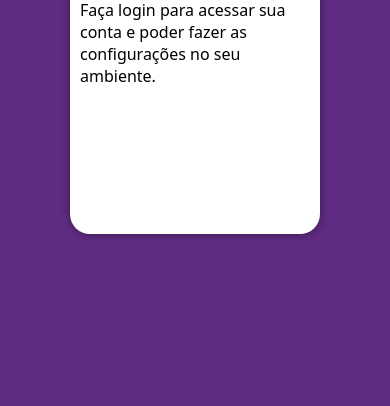
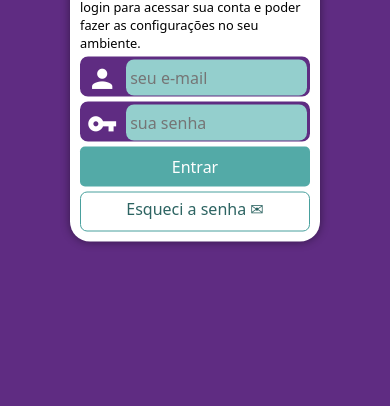
Before and after one commit to RodrigoAndreatta/projeto-login, a plain HTML site: page index.html in a window 390 px wide. Shown: the part 438-844 px from the top of the page. Drawn offline with Linux system fonts and the light colour scheme.

Commit message:
Tela de login mobile first completa
Inicei e terminei a tela de login apenas do celular nesse commit. O próximo push será das outras media queries

```diff
--- a/estilos/style.css
+++ b/estilos/style.css
@@ -4,6 +4,7 @@
     Paleta de cores
     Verde: #49a09d
     Lilás: #5f2c82
+    Do site:#94CFCD
 */
 
 * {
@@ -25,6 +26,10 @@ main {
     width: 100vw;
 }
 
+form {
+    display: block;
+}
+
 section#login {
     position: absolute;
     top: 50%;
@@ -34,7 +39,7 @@ section#login {
 
     background-color: white;
     width: 250px;
-    height: 500px;
+    height: 515px;
     border-radius: 20px;
     box-shadow: 0px 0px 10px rgba(0, 0, 0, 0.450);
 }
@@ -50,5 +55,82 @@ section#login div#imagem {
 section#login div#formulario {
     display: block;
     padding: 10px;
+}
 
+div#formulario h1 {
+    text-align: center;
+    margin-bottom: 10px;
 }
+
+div#formulario p {
+    font-size: 0.8em;
+    text-align: start;
+}
+
+form > div.campo {
+    background-color: #5f2c82;
+    border: 2px solid #5f2c82;
+    border-radius: 8px;
+    display: block;
+    width: 100%;
+    height: 40px;
+    margin: 5px 0px;
+}
+
+div.campo input {
+    background-color: #94CFCD;
+    font-size: 1em;
+    width: calc(100% - 45px);
+    height: 100%;
+    border: 0px;
+    border-radius: 8px;
+    padding: 4px;
+    transform: translateY(-10px);
+}
+
+div.campo input:focus-within {
+    background-color: white;
+    border: none;
+}
+
+div.campo > i {
+    color: white;
+    font-size: 1.9em;
+    width: 40px;
+    padding: 5px;
+}
+
+div.campo > label {display: none;}
+
+form > input[type=submit] {
+    display: block;
+    background-color: #53aaa7;
+    font-size: 1em;
+    width: 100%;
+    height: 40px;
+    border-radius: 5px;
+    border: none;
+    color: white;
+}
+
+form > input[type=submit]:hover {
+    background-color: #2d6462;
+}
+
+form a.botao {
+    margin-top: 5px;
+    width: 100%;
+    height: 40px;
+    display: block;
+    border-radius: 7px;
+    border: 1px solid #49a09d;
+    background-color: white;
+    text-align: center;
+    padding-top: 5px;
+    color: #2d6462;
+    text-decoration: none;
+}
+
+form a.botao:hover {
+    background-color: #6cd3cf;
+}
--- a/index.html
+++ b/index.html
@@ -5,6 +5,7 @@
     <meta name="viewport" content="width=device-width, initial-scale=1.0">
     <title>Login</title>
     <link rel="stylesheet" href="estilos/style.css">
+    <link href="https://fonts.googleapis.com/icon?family=Material+Icons" rel="stylesheet">
 </head>
 <body>
     <main>
@@ -15,8 +16,19 @@
             <div id="formulario">
                 <h1>Login</h1>
                 <p>Seja bem-vindo(a) novamente. Faça login para acessar sua conta e poder fazer as configurações no seu ambiente.</p>
-                <form action="login.php" method="post">
-
+                <form action="login.php" method="post" autocomplete="on">
+                    <div class="campo">
+                    <i class="material-icons" data-ninja-font="materialicons_regular_normal_twf0z">person</i>
+                    <input type="email" name="login" id="ilogin" placeholder="seu e-mail" autocomplete="email" required maxlength="30" data-ninja-font="segoeui_regular_normal_u2vnb">
+                    <label for="ilogin" data-ninja-font="segoeui_regular_normal_u2vnb">Login</label>
+                    </div>
+                    <div class="campo">
+                    <i class="material-icons" data-ninja-font="materialicons_regular_normal_twf0z">vpn_key</i>
+                    <input type="password" name="pass" id="ipass" placeholder="sua senha">
+                    <label for="ipass"></label>
+                    </div>
+                        <input type="submit" value="Entrar" id="entrar">
+                        <a href="esqueci.html" class="botao" data-ninja-font="segoeui_regular_normal_u2vnb">Esqueci a senha ✉</a>
                 </form>
             </div>
         </section>
```
